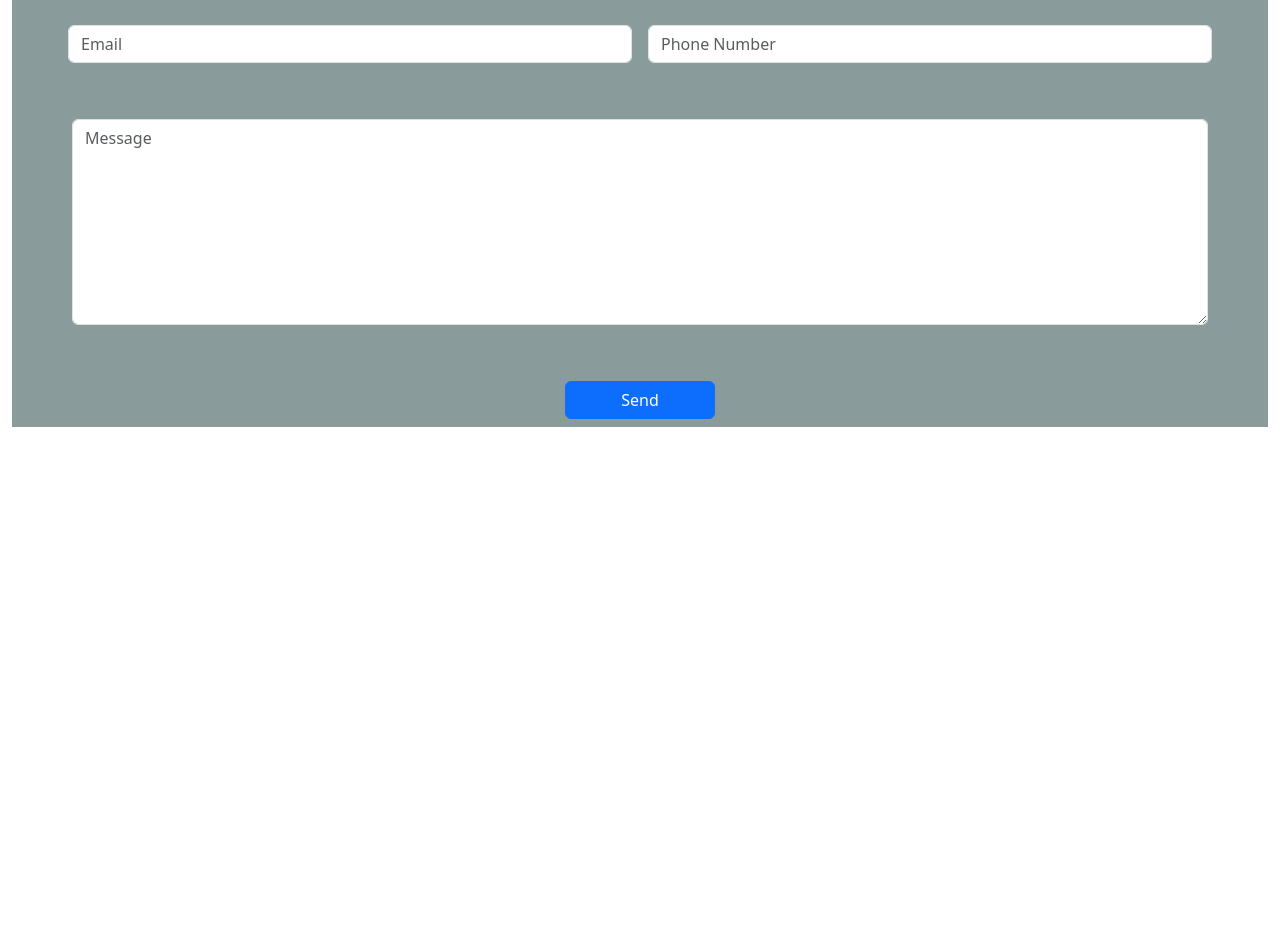
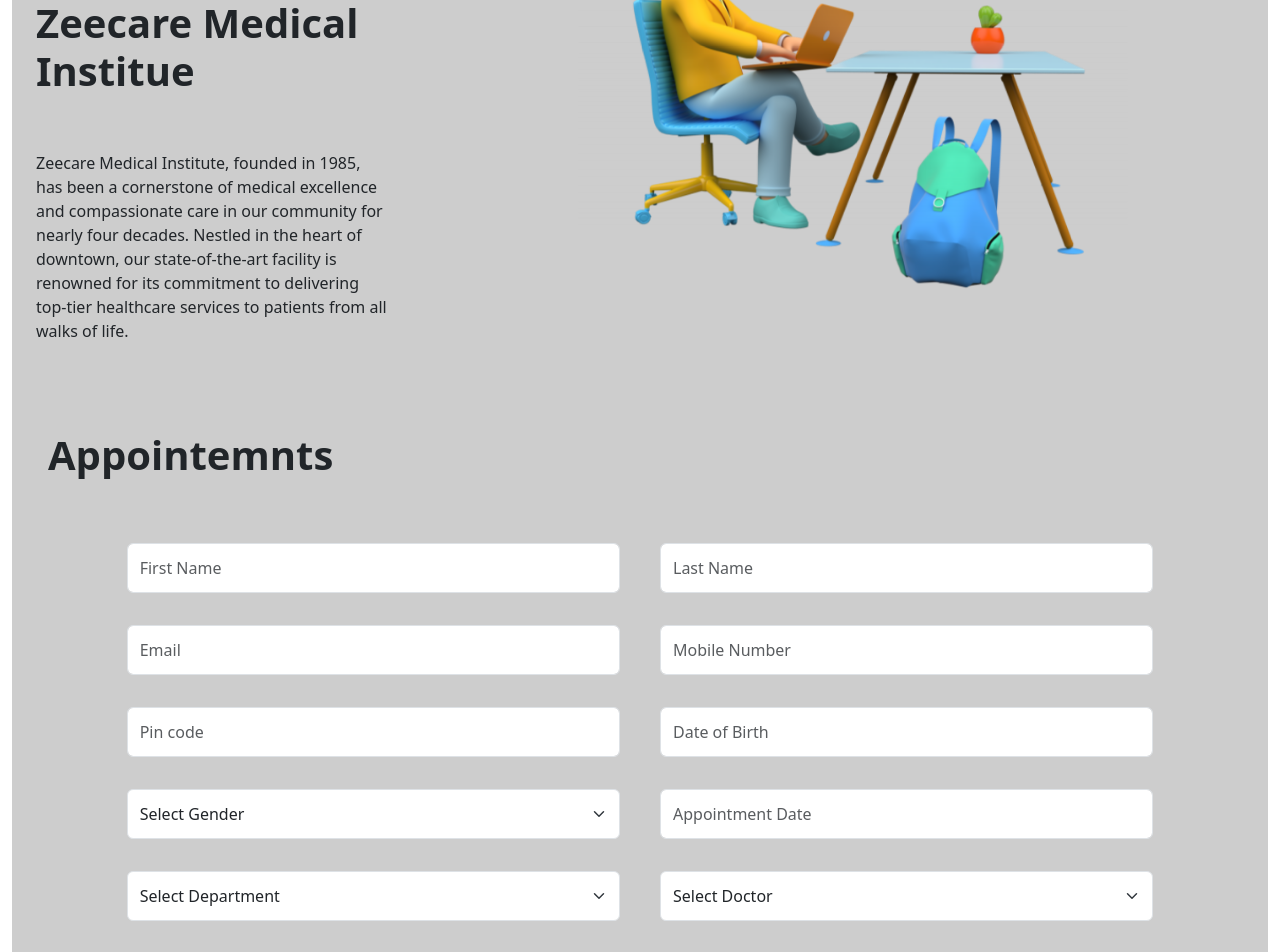
Before and after one commit to Tauqueer123manzar/Hospital_appointment_app, a React (Vite) app in the folder Frontend/Doctor-appointment/: page /appointment in a window 1280 px wide. Shown: the part 260-1212 px from the top of the page. Before the commit the page ends 800 px from the top, so only its background shows below. Built offline with nearby package versions, Linux system fonts and the light colour scheme.

Commit message:
code add

```diff
--- a/Frontend/Doctor-appointment/src/App.css
+++ b/Frontend/Doctor-appointment/src/App.css
@@ -59,3 +59,8 @@
   width: 100%;
   max-height: 200vh;
 }
+.box-1{
+  max-width: 100%;
+  max-height: 500vh;
+  background-color: rgb(205, 205, 205);
+}
--- a/Frontend/Doctor-appointment/src/components/Biography.jsx
+++ b/Frontend/Doctor-appointment/src/components/Biography.jsx
@@ -7,7 +7,7 @@ const Biography = ({ imageurl }) => {
     <div className='biography' style={{maxWidth:"100%",maxHeight:"100%"}}>
       <Row>
         <Col lg={7} md={6} sm={12} className='animate__animated animate__fadeInLeft'>
-           <img className="biography_image" src={imageurl} alt="missing image" style={{maxWidth:"100%",height:"auto"}}/>
+           <img className="biography_image" src={imageurl} alt="missing image" style={{maxWidth:"100%",maxHeight:"100%"}}/>
         </Col>
         <Col lg={5} md={6} sm={12} className='animate__animated animate__fadeInRight'>
           <p className='mt-5 fs-3' style={{fontWeight:"700",fontFamily:"initial"}}>BIOGRPAHY</p>
--- a/Frontend/Doctor-appointment/src/components/MessageForm.jsx
+++ b/Frontend/Doctor-appointment/src/components/MessageForm.jsx
@@ -14,7 +14,7 @@ const MessageForm = () => {
   };
 
   return (
-    <Container fluid style={{ backgroundColor: "#10E5D0", maxHeight: "100%", maxWidth: "100%" }} className='p-2'>
+    <Container fluid style={{ backgroundColor: "#10E5D0", maxHeight: "100%", maxWidth: "100%" }}>
       <div className='message animate__animated animate__fadeInRight'>
         <h2 className='text-center text-black fw-1' style={{ fontSize: "30px", fontWeight: "bold" }}>Send Us A Message</h2>
         <Form onSubmit={handlechange}>
--- a/Frontend/Doctor-appointment/src/pages/Appointment.jsx
+++ b/Frontend/Doctor-appointment/src/pages/Appointment.jsx
@@ -1,106 +1,192 @@
-import React, { useState } from 'react';
+import React, { useState } from 'react'
 import { Container, Row, Col, Form, Button } from 'react-bootstrap';
-import Topbar from '../components/Topbar'
+import Topbar from '../components/Topbar';
+import image from '../assets/signupheader (1).png';
+import Footer from '../components/Footer';
+const Appointment = () => {
 
-const Appointment = () => {
-  const [firstName, setFirstName] = useState('');
-  const [lastName, setLastName] = useState('');
-  const [email, setEmail] = useState('');
-  const [phone, setPhone] = useState('');
-  const [message, setMessage] = useState('');
+  const [dob, setDob] = useState('');
+  const [appointment, setAppointment] = useState('');
 
-  const handlechange = (e) => {
-    e.preventDefault();
-    // Handle form submission logic here
-    console.log({
-      firstName,
-      lastName,
-      email,
-      phone,
-      message
-    });
-  };
-
+  const departmentsArray = [
+    "Pediatrics",
+    "Orthopedics",
+    "Cardiology",
+    "Neurology",
+    "Oncology",
+    "Radiology",
+    "Physical Therapy",
+    "Dermatology",
+    "ENT",
+  ];
   return (
     <Container fluid>
-     <Topbar/>
-      <div className='message'>
-        <h2 className='text-center text-black fw-1' style={{ fontSize: "30px", fontWeight: "bold" }}>Send Us A Message</h2>
-        <Form onSubmit={handlechange}>
+      <div className='box-1'>
+        <Topbar />
+        <Row>
+          <Col xs={12} lg={4} md={6} className='animate__animated animate__fadeInLeft'>
+            <h1 style={{ fontFamily: "inherit", fontWeight: "700" }} className='mt-5 p-4'>Schedule Your Appointment | Zeecare Medical Institue</h1>
+            <p className='p-4'>Zeecare Medical Institute, founded in 1985, has been a cornerstone of medical excellence and compassionate care in our community for nearly four decades. Nestled in the heart of downtown, our state-of-the-art facility is renowned for its commitment to delivering top-tier healthcare services to patients from all walks of life.</p>
+          </Col>
 
-          <Row className="m-5">
-            <Col lg={6} md={4} sm={12} className='p-2'>
-              <Form.Group controlId="formfname">
+          <Col xs={12} lg={8} md={6} className='d-flex justify-content-center align-items-center animate__animated animate__fadeInRight'>
+            <img src={image} width={550} height={450} />
+          </Col>
+        </Row>
+
+        <Row className='d-flex justify-content-center align-items-center'>
+          <h1 className='p-5' style={{ fontWeight: "bold" }}>Appointemnts</h1>
+          <Col xs={12} md={6} lg={5}>
+            <Form.Group className='mb-3 p-2' controlId='firstname'>
               <Form.Control
-                  type="text"
-                  value={firstName}
-                  onChange={(e) => setFirstName(e.target.value)}
-                  placeholder="First name"
-                />
+                required
+                type='text'
+                placeholder='First Name'
+                style={{ padding: "12px", maxWidth: "auto" }}
+              >
+              </Form.Control>
             </Form.Group>
           </Col>
 
-            <Col lg={6} md={4} sm={12} className='p-2'>
-              <Form.Group controlId="formlname">
+          <Col xs={12} md={6} lg={5}>
+            <Form.Group className='mb-3 p-2' controlId='lastname'>
               <Form.Control
-                  type="text"
-                  value={lastName}
-                  onChange={(e) => setLastName(e.target.value)}
-                  placeholder="Last name"
-                />
-              </Form.Group>
-            </Col>
-          </Row>
-
-          <Row className="m-5">
-            <Col lg={6} md={4} sm={12} className='p-2'>
-              <Form.Group controlId="formemail">
-                <Form.Control
-                  type="text"
-                  value={email}
-                  onChange={(e) => setEmail(e.target.value)}
-                  placeholder="Email"
-                />
+                required
+                type='text'
+                placeholder='Last Name'
+                style={{ padding: "12px", maxWidth: "auto" }}
+              >
+              </Form.Control>
             </Form.Group>
           </Col>
 
-            <Col lg={6} md={4} sm={12} className='p-2'>
-              <Form.Group controlId="formnumber">
+          <Col xs={12} md={6} lg={5}>
+            <Form.Group className='mb-3 p-2' controlId='email'>
               <Form.Control
-                  type="number"
-                  value={phone}
-                  onChange={(e) => setPhone(e.target.value)}
-                  placeholder="Phone Number"
-                />
+                required
+                type='email'
+                placeholder='Email'
+                style={{ padding: "12px", maxWidth: "auto" }}
+              >
+              </Form.Control>
             </Form.Group>
           </Col>
-          </Row>
 
-          <Row className='m-5'>
-            <Col lg={12} md={12} sm={12}>
-              <Form.Group controlId="exampleForm.ControlTextarea1">
+          <Col xs={12} md={6} lg={5}>
+            <Form.Group className='mb-3 p-2' controlId='mobile'>
+              <Form.Control
+                required
+                type='Number'
+                placeholder='Mobile Number'
+                style={{ padding: "12px", maxWidth: "auto" }}
+              >
+              </Form.Control>
+            </Form.Group>
+          </Col>
+
+          <Col xs={12} md={6} lg={5}>
+            <Form.Group className='mb-3 p-2' controlId='pincode'>
+              <Form.Control
+                required
+                type='Number'
+                placeholder='Pin code'
+                style={{ padding: "12px", maxWidth: "auto" }}
+              >
+              </Form.Control>
+            </Form.Group>
+          </Col>
+
+          <Col xs={12} md={6} lg={5}>
+            <Form.Group className='mb-3 p-2' controlId='dob'>
+              <Form.Control
+                required
+                type='date - Date of Birth'
+                placeholder='Date of Birth'
+                style={{ padding: "12px", maxWidth: "auto" }}
+              >
+              </Form.Control>
+            </Form.Group>
+          </Col>
+
+          <Col xs={12} md={6} lg={5}>
+            <Form.Group className='mb-3 p-2' controlId='gender'>
+              <Form.Select
+                required
+                style={{ padding: "12px", maxWidth: "auto" }}
+              >
+                <option value="">Select Gender</option>
+                <option value="Male">Male</option>
+                <option value="Female">Female</option>
+                <option value="Others">Others</option>
+              </Form.Select>
+            </Form.Group>
+          </Col>
+
+          <Col xs={12} md={6} lg={5}>
+            <Form.Group className='mb-3 p-2' controlId='date'>
+              <Form.Control
+                required
+                type='date - Appointment Date'
+                placeholder='Appointment Date'
+                style={{ padding: "12px", maxWidth: "auto" }}
+              >
+              </Form.Control>
+            </Form.Group>
+          </Col>
+
+          <Col xs={12} md={6} lg={5}>
+            <Form.Group className='mb-3 p-2' controlId='date'>
+              <Form.Select
+                required
+                style={{ padding: "12px", maxWidth: "auto" }}
+              >
+                <option value="">Select Department</option>
+                <option value="Pediatrics">Pediatrics</option>
+                <option value="Orthopedics">Orthopedics</option>
+                <option value="Cardiology">Cardiology</option>
+                <option value="Neurology">Neurology</option>
+                <option value="Oncology">Oncology</option>
+                <option value="ENT">ENT</option>
+              </Form.Select>
+            </Form.Group>
+          </Col>
+
+          <Col xs={12} md={6} lg={5}>
+            <Form.Group className='mb-3 p-2' controlId='date'>
+              <Form.Select
+                required
+                style={{ padding: "12px", maxWidth: "auto" }}
+              >
+                <option value="">Select Doctor</option>
+                <option value="Mahes">Dr Mahesh</option>
+                <option value="Rahman">Dr K.Rahman</option>
+              </Form.Select>
+            </Form.Group>
+          </Col>
+
+
+          <Col xs={12} md={6} lg={10}>
+            <Form.Group className='mb-3 p-2' controlId='address'>
               <Form.Control
                 as="textarea"
-                  rows={8}
-                  value={message}
-                  onChange={(e) => setMessage(e.target.value)}
-                  placeholder='Message'
-                />
+                rows={10}
+                placeholder='Address'
+              >
+              </Form.Control>
             </Form.Group>
           </Col>
+
+          <div className='d-flex justify-content-center align-items-center mb-3 p-2 w-100'>
+            <Button variant='primary'>
+              GET APPOINTMENT
+            </Button>
+          </div>
         </Row>
+        <hr style={{ margin: 0, border: "1px solid black" }} />
+      </div>
+      <Footer />
+    </Container>
+  )
+}
 
-          <Row className='d-flex justify-content-center p-2'>
-            <Col xs='auto'>
-              <Button variant='primary' type='submit' style={{ width: "150px" }}>
-                Send
-              </Button>
-            </Col>
-          </Row>
-        </Form>
-      </div>
-    </Container>
-  );
-};
-
-export default Appointment;
+export default Appointment
```
Lines whose indentation alone changed are shown as unchanged.
